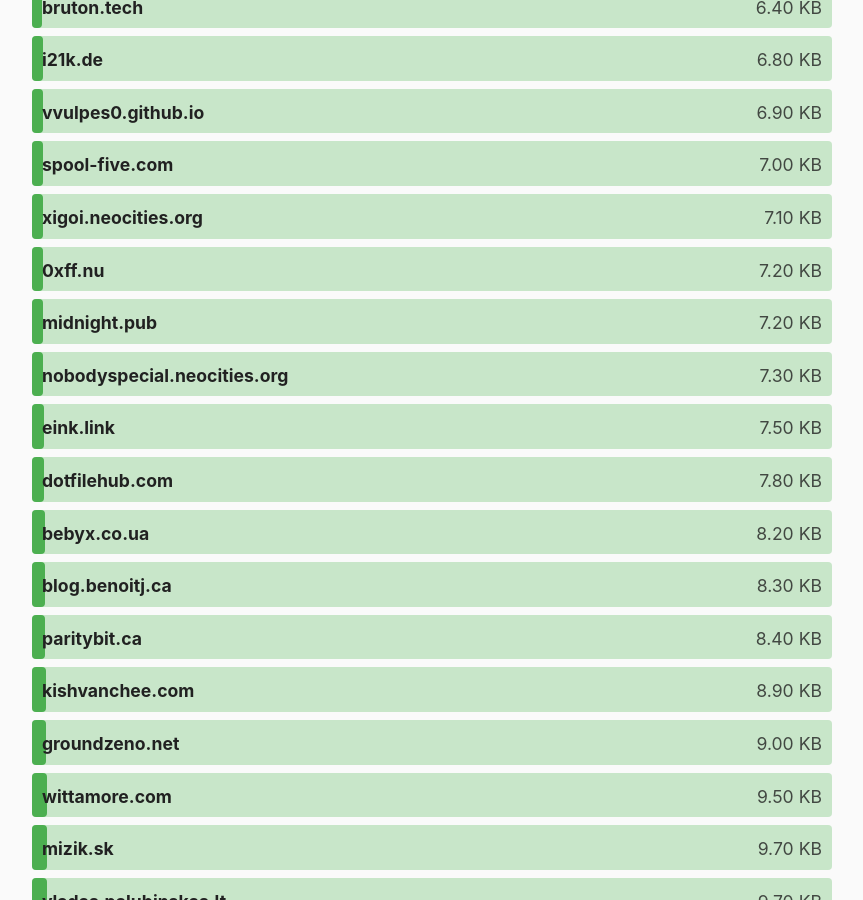
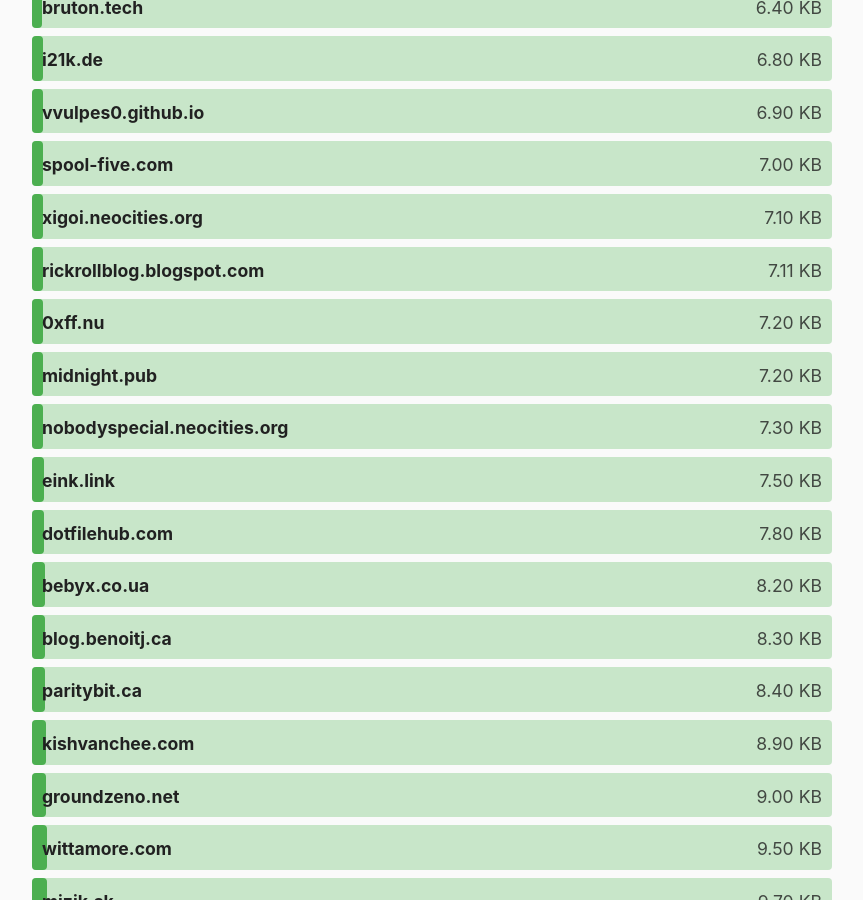
Before and after one commit to kevquirk/512kb.club, a Jekyll site: the page built from index.md, in a window 1280 px wide and 900 px high, scrolled down 2428 px. Shown: the whole window, without its empty margins (208-1071 px from the left). Built offline with Jekyll 4.4.1, drawn with Linux system fonts in a browser that asks for light colours.

Commit message:
Update sites.yml

```diff
--- a/_data/sites.yml
+++ b/_data/sites.yml
@@ -1108,6 +1108,11 @@
   size: 48.0
   last_checked: 2021-09-19
 
+- domain: rickrollblog.blogspot.com
+  url: http://rickrollblog.blogspot.com/
+  size: 7.11
+  last_checked: 2021-09-22
+
 - domain: robbie.antenesse.net
   url: https://robbie.antenesse.net/
   size: 323
```
